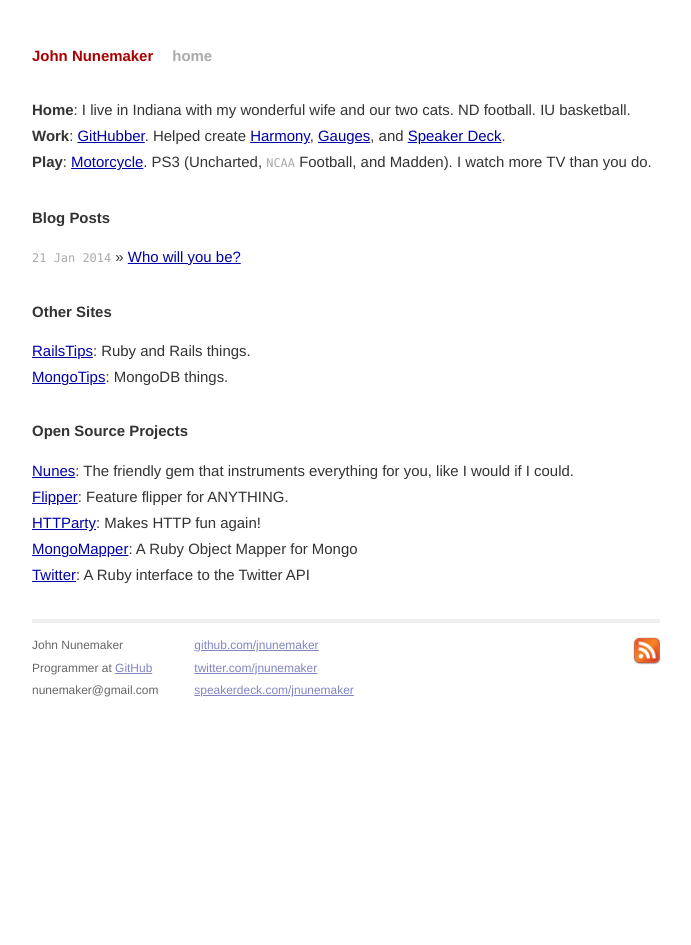
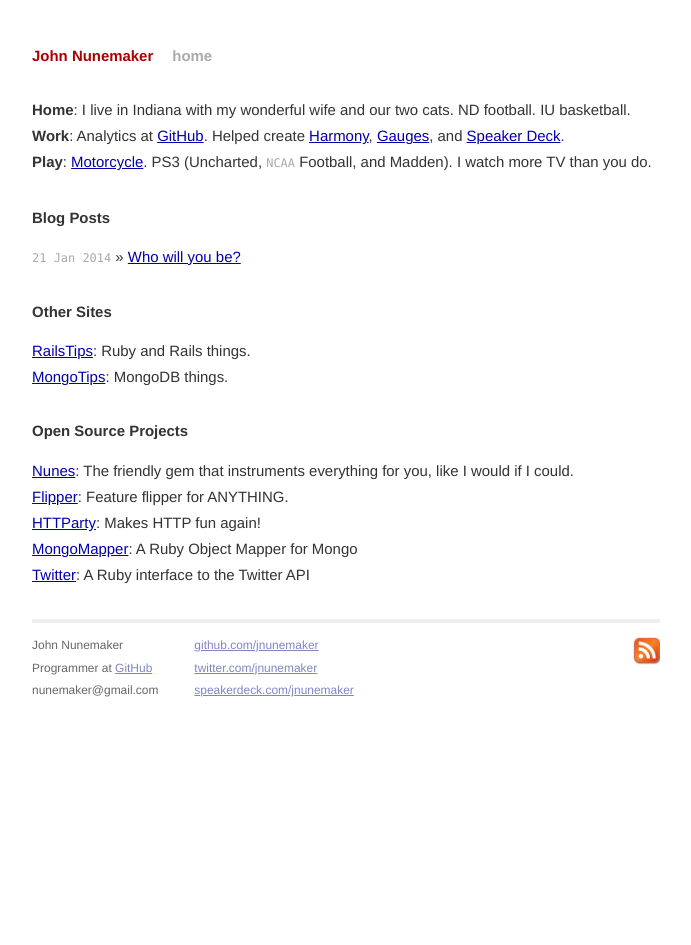
Before and after one commit to jnunemaker/jnunemaker.github.com, a Jekyll site: the page built from index.html, in a window 1280 px wide. Shown: the whole page, without its empty margins (294-985 px from the left). Built offline with Jekyll 4.4.1, drawn with Linux system fonts in a browser that asks for light colours; Markdown is read by kramdown in place of the engine named in the settings; comment, search, counter and statistics services are not loaded.

Commit message:
Better work description.

```diff
--- a/index.html
+++ b/index.html
@@ -6,7 +6,7 @@
 <div id="home">
   <ul class="posts">
     <li><strong>Home</strong>: I live in Indiana with my wonderful wife and our two cats. ND football. IU basketball.</li>
-    <li><strong>Work</strong>: <a href="https://github.com/about">GitHubber</a>. Helped create <a href="http://harmonyapp.com">Harmony</a>, <a href="http://gaug.es">Gauges</a>, and <a href="http://speakerdeck.com">Speaker Deck</a>.</li>
+    <li><strong>Work</strong>: Analytics at <a href="https://github.com/about">GitHub</a>. Helped create <a href="http://harmonyapp.com">Harmony</a>, <a href="http://gaug.es">Gauges</a>, and <a href="http://speakerdeck.com">Speaker Deck</a>.</li>
     <li><strong>Play</strong>: <a href="http://www.flickr.com/photos/johnnunemaker/4887586177/in/photostream">Motorcycle</a>. PS3 (Uncharted, <span class="caps">NCAA</span> Football, and Madden). I watch more TV than you do.</li>
   </ul>
 
```
